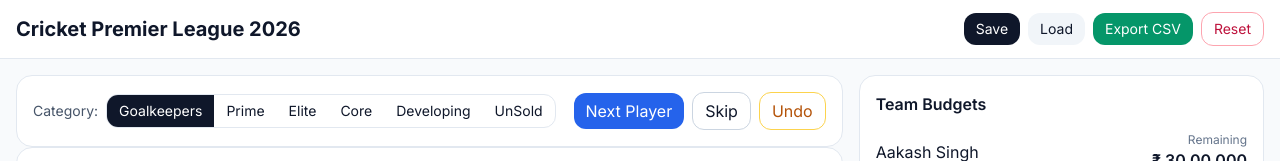
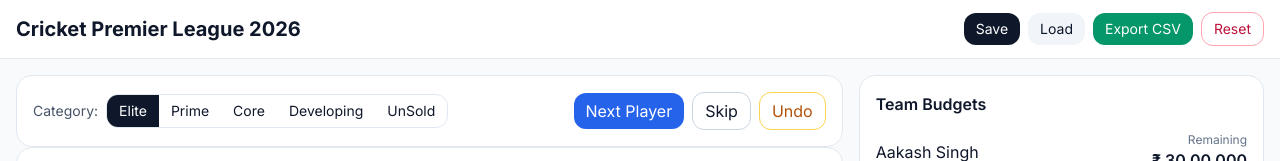
Before and after one commit to Jyotishka27/cricket_auction, a plain HTML site: page index.html in a window 1280 px wide. Shown: the top 161 px of the page. Drawn offline with nearby package versions, Linux system fonts and the light colour scheme.

Commit message:
Update index.html

```diff
--- a/index.html
+++ b/index.html
@@ -50,11 +50,10 @@
         <div class="flex items-center gap-2">
           <span class="text-sm text-slate-600">Category:</span>
           <div class="inline-flex rounded-xl overflow-hidden border border-slate-200">
-            <button data-cat="X" class="catBtn px-3 py-1.5 text-sm bg-slate-900 text-white">Goalkeepers</button>
+            <button data-cat="X" class="catBtn px-3 py-1.5 text-sm hover:bg-slate-100">Elite</button>
             <button data-cat="P" class="catBtn px-3 py-1.5 text-sm hover:bg-slate-100">Prime</button>
-            <button data-cat="A" class="catBtn px-3 py-1.5 text-sm hover:bg-slate-100">Elite</button>
-            <button data-cat="B" class="catBtn px-3 py-1.5 text-sm hover:bg-slate-100">Core</button>
-            <button data-cat="C" class="catBtn px-3 py-1.5 text-sm hover:bg-slate-100">Developing</button>
+            <button data-cat="A" class="catBtn px-3 py-1.5 text-sm hover:bg-slate-100">Core</button>
+            <button data-cat="B" class="catBtn px-3 py-1.5 text-sm hover:bg-slate-100">Developing</button>
             <button data-cat="UNSOLD" class="catBtn px-3 py-1.5 text-sm hover:bg-slate-100">UnSold</button>
           </div>
         </div>
```
